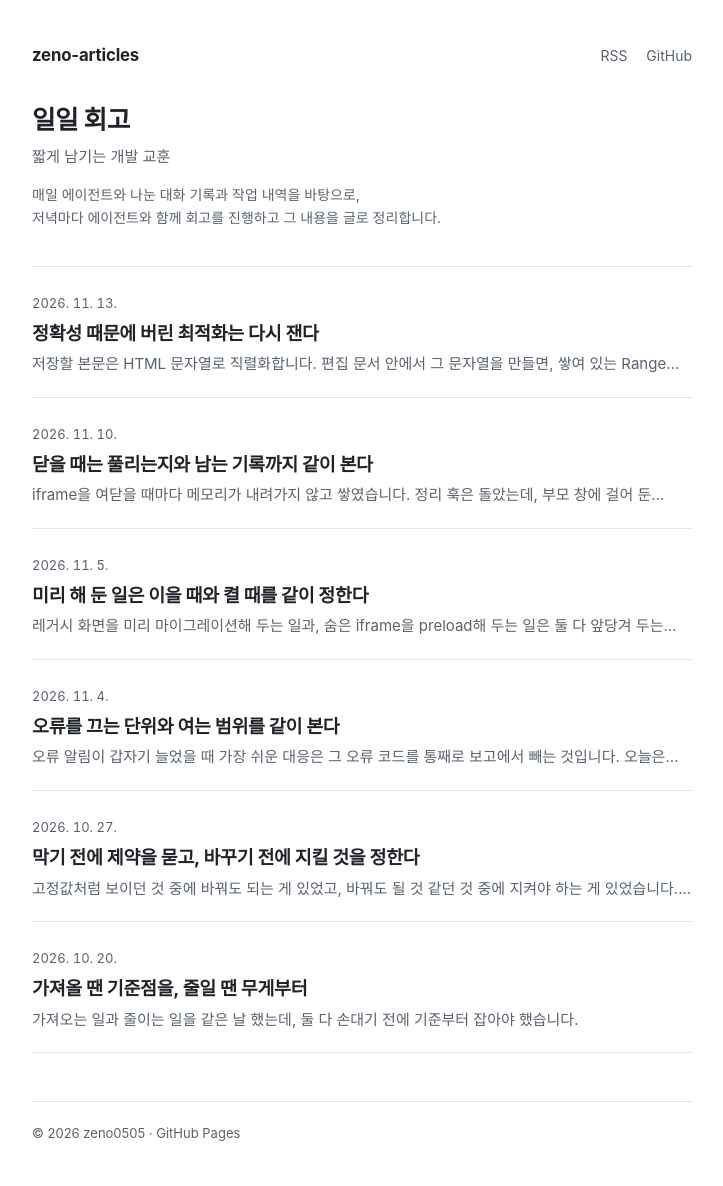
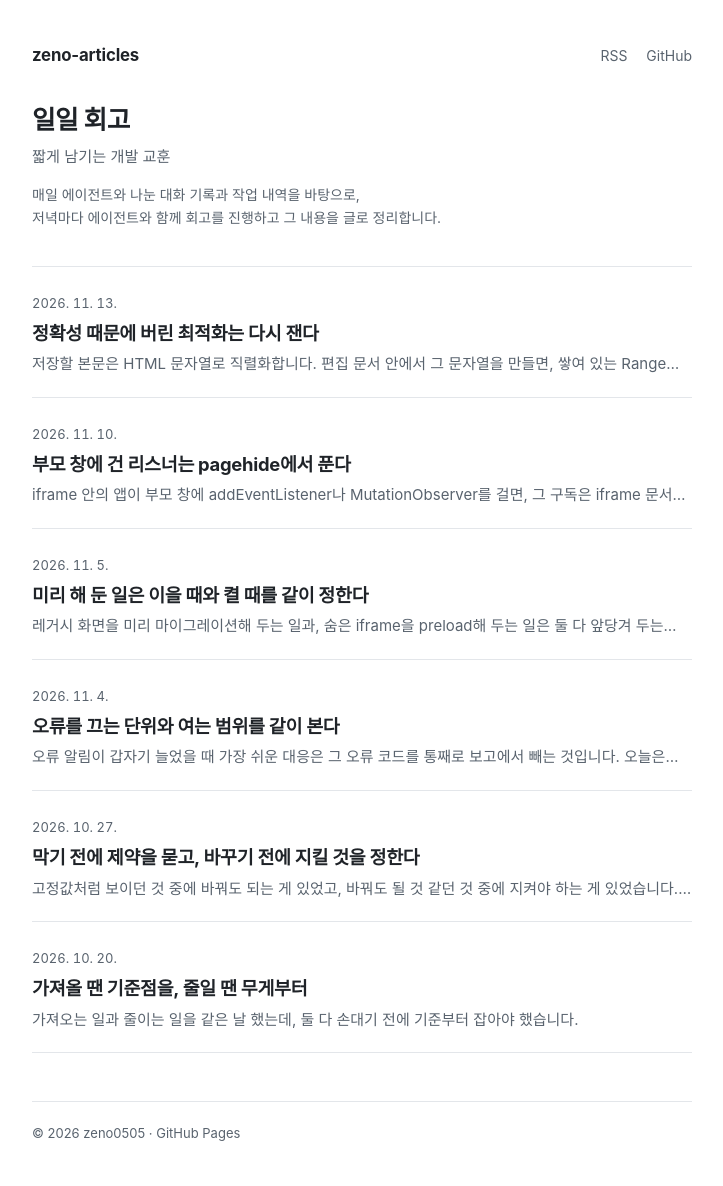
Before and after one commit to zeno0505/dev-articles, a Jekyll site: the page built from index.html, in a window 1280 px wide. Shown: the whole page, without its empty margins (278-1001 px from the left). Built offline with Jekyll 4.4.1, drawn with Linux system fonts in a browser that asks for light colours; some web fonts are replaced; part of the change alters nothing that is shown.

Commit message:
Rewrite 2026-11-10 post: release parent-window listeners on pagehide (#18)
Rewrite 2026-11-10 post: release parent-window listeners on pagehide

Keep the original date and slug. Deepen the single topic about iframe listeners on the parent window.

````diff
--- a/_posts/2026-11-10-close-with-record.md
+++ b/_posts/2026-11-10-close-with-record.md
@@ -1,23 +1,89 @@
 ---
-title: "닫을 때는 풀리는지와 남는 기록까지 같이 본다"
+title: "부모 창에 건 리스너는 pagehide에서 푼다"
 date: 2026-11-10
 categories: [일일 회고]
 ---
 
-iframe을 여닫을 때마다 메모리가 내려가지 않고 쌓였습니다. 정리 훅은 돌았는데, 부모 창에 걸어 둔 관측기는 그대로 남아 있었습니다. 같은 날 재현하지 못한 버그를 닫을 때와, AI에게 꼭 내야 할 제안을 맡길 때도 비슷한 빈칸이 보였습니다.
+iframe 안의 앱이 부모 창에 addEventListener나 MutationObserver를 걸면, 그 구독은 iframe 문서가 아니라 부모 창에 남습니다. 부모 쪽이 프레임 요소만 제거했을 때 Vue의 onUnmounted는 호출되지 않았고, 실행되지 않는 리스너와 그 리스너가 붙잡고 있는 값이 부모 창에 쌓였습니다. 그래서 정리 훅만 믿지 않고, 문서가 숨는 pagehide에서도 같은 정리를 하기로 했습니다.
 
-## iframe 관측기는 문서가 닫힐 때 같이 푼다
+## 프레임을 빼면 정리 훅은 안 돌고, 리스너는 남았습니다
 
-iframe 안의 앱이 부모 창에 관측기를 걸면, 프레임을 걷는 순간 정리 훅이 안 돌 수 있습니다. 그래서 걸어 둔 것은 문서가 닫히는 pagehide에서 같이 끊기로 했습니다. 성능을 보려고 넣은 계측이 오히려 누수가 되기도 해서, 계측을 넣을 때도 여닫기를 반복해 메모리가 평평한지 확인하기로 했습니다.
+같은 출처의 부모 문서가 iframe을 붙인 뒤, iframe 안의 Vue 3 앱이 마운트되면서 부모 창에 probe 이벤트 리스너와 MutationObserver, PerformanceObserver를 걸게 했습니다. 리스너 콜백은 8MB짜리 배열을 닫아 두었습니다. 부모 문서는 app.unmount()를 부르지 않고 iframe 요소만 제거합니다.
 
-![iframe 앱이 부모 창에 건 관측기를 정리 훅만으로 풀면 여닫을 때마다 메모리가 쌓이고, pagehide에서 같이 끊으면 여닫아도 메모리가 평평하다는 비교 그림](/dev-articles/assets/2026-11-10-close-with-record-01.png)
+```html
+<button type="button" id="close">닫기</button>
+<iframe id="child" src="app.html"></iframe>
+<script>
+document.getElementById('close').onclick = () => {
+  document.getElementById('child').remove()
+}
+</script>
+```
 
-## 재현 못 한 버그는 계측 빈칸을 메우고 닫는다
+```js
+import { createApp, onMounted, onUnmounted } from 'vue'
 
-원인을 못 찾은 채 이슈를 닫으면, 다음에 같은 일이 나도 남길 기록이 없습니다. 지금 계측이 그 순간을 못 본다는 뜻이라, 조용히 끝나는 경로와 화면이 굳은 채 새로고침되는 경로처럼 빈칸을 먼저 메웠습니다. 다시 생겼을 때 흔적이 남도록 해 두고 나서 배포 후 지켜보기로 넘겼습니다.
+function connect(parent) {
+  const payload = new Uint8Array(8 * 1024 * 1024)
+  const onProbe = () => { parent.hits = (parent.hits || 0) + 1 }
+  parent.addEventListener('probe', onProbe)
+  const observer = new MutationObserver(() => {})
+  observer.observe(parent.document.body, { childList: true, subtree: true })
+  return () => {
+    parent.removeEventListener('probe', onProbe)
+    observer.disconnect()
+  }
+}
 
-## 꼭 나와야 할 제안은 코드가 직접 만든다
+const app = createApp({
+  setup() {
+    let disconnect = () => {}
+    let cleaned = false
+    const cleanup = () => {
+      if (cleaned) return
+      cleaned = true
+      disconnect()
+    }
+    onMounted(() => { disconnect = connect(window.parent) })
+    onUnmounted(() => { cleanup() })
+    window.addEventListener('pagehide', () => { cleanup() })
+  }
+})
+app.mount('#app')
+```
 
-AI가 조건이 맞을 때 반드시 내야 하는 제안을 자꾸 빠뜨렸습니다. 프롬프트에 같은 지시를 더 쓰는 방식으로는 빈칸이 메워지지 않았습니다. 조건이 분명한 제안은 프롬프트에 맡기지 말고, 그 조건에서 코드가 직접 만들게 하는 편이 낫다고 봅니다.
+정리 훅에만 cleanup을 두고 Headless Chrome 157에서 iframe을 제거하자, 기록은 onMounted, pagehide, visibilitychange까지였고 onBeforeUnmount와 onUnmounted, unload는 없었습니다. pagehide의 persisted는 false였습니다. 부모 창에 probe를 다시 보내도 콜백은 이미 실행되지 않았지만, 개발자 도구로 세어 보면 probe 리스너는 그대로 남아 있었습니다. 부모 문서를 바꿔 보아도 MutationObserver 쪽 횟수는 늘지 않았습니다. 같은 여닫기를 12번 반복하면 부모 창에 리스너가 12개 남고, 힙은 0.6MB에서 102.6MB까지 올랐습니다.
 
-닫거나 맡길 때일수록, 그 자리에서 풀리고 남는 것부터 같이 보려고 합니다.
+같은 정리 함수를 pagehide에서도 부르면, 제거 직후 리스너는 0개였고 12번을 반복한 뒤에도 힙은 약 1MB에서 평평했습니다. 부모가 제거 전에 app.unmount()를 먼저 부르면 Vue 훅이 돌았고, 그때 정리해도 결과는 같았습니다. 이 수치는 실험실에서 잰 값이고, 제품 체감을 대체하지는 않습니다.
+
+## 정리 훅은 Vue가 내릴 때만 돌고, 프레임 제거는 문서 파괴에 가깝습니다
+
+Vue의 onUnmounted는 컴포넌트가 언마운트된 뒤에 수동으로 만든 타이머나 DOM 리스너를 지우라고 되어 있습니다. 그 훅은 Vue가 컴포넌트 트리를 내릴 때 호출됩니다. 부모 문서가 iframe 요소를 제거하는 경로는 Vue의 언마운트가 아닙니다.
+
+WHATWG HTML은 iframe의 제거 절차를 자식 탐색 가능 객체를 파괴하는 일로 적고, 이때 내용 문서는 unload되지 않고 파괴되며 unload 이벤트도 발생하지 않는다고 밝힙니다. 같은 Chrome에서는 같은 출처 iframe을 제거하는 순간에 pagehide와 visibilitychange는 동기적으로 발생했고, unload는 발생하지 않았습니다. 그래서 제거 경로의 정리는 실제로 호출된 문서 수명 이벤트에 두었습니다.
+
+## unload와 visibilitychange, 훅 하나만 두는 길은 버렸습니다
+
+unload에 정리를 두면, 이 Chrome에서는 iframe 제거 때 이벤트 자체가 없었습니다. 공식 문서도 unload를 쓰지 말라고 하고, 뒤로 가기 캐시와 맞지 않으며 브라우저가 기본으로 이 이벤트를 줄이는 쪽이라고 설명합니다.
+
+visibilitychange는 제거 순간에도 hidden으로 와서 정리가 됩니다. 다만 탭만 옮겨도 같은 이벤트가 왔습니다. iframe은 그대로 있는데 부모 창에 건 구독이 풀렸고, 다시 돌아와도 구독은 복구되지 않았습니다. 잠시 숨는 일과 문서가 사라지는 일을 같은 훅으로 다루기엔 범위가 넓었습니다.
+
+정리 훅만 두는 길은, 위에서 본 것처럼 부모 쪽이 요소만 제거할 때 호출되지 않습니다. 반대로 pagehide만 두면, iframe은 남겨 둔 채 Vue만 언마운트할 때 pagehide가 오지 않았습니다. 이때 리스너는 1개 남은 채로 probe에도 계속 응답했습니다. 부모 문서가 제거 전에 unmount를 반드시 부르게 하는 방법은, 부모를 우리가 통제할 때는 확실합니다. 다만 부모 쪽이 요소만 빼는 경우가 있어, 정리의 주된 위치는 iframe 문서의 수명에 두기로 했습니다.
+
+그래서 cleanup은 한 번만 실행되게 가드를 두고, onUnmounted와 pagehide에 같이 걸었습니다. Vue가 정상적으로 내릴 때와, 프레임이 통째로 빠질 때를 한 함수로 맞춥니다.
+
+pagehide도 항상 온다고 보기는 어렵습니다. 모바일에서 다른 앱으로 나갔다가 브라우저를 종료하면 이 이벤트가 오지 않을 수 있고, 명세는 iframe 제거를 언로드가 아니라 파괴로 적습니다. 지금 확인한 것은 이 Chrome에서 같은 출처 iframe을 제거할 때 pagehide가 호출된다는 점입니다. 그 한계를 전제로, 문서가 숨는 신호와 프레임워크 훅을 같이 두는 쪽을 택했습니다.
+
+## 콜백이 안 울리는지만 보면 누수를 놓칩니다
+
+확인은 두 갈래로 나눕니다. 먼저 부모 창에서 같은 이벤트를 다시 보내 콜백이 실행되는지를 봅니다. 다만 이미 파괴된 문서에서 온 리스너는 실행되지 않으면서도 부모 창에 남아 있을 수 있어, 개발자 도구의 getEventListeners로 남은 개수를 같이 셉니다. 그리고 프레임을 여러 번 여닫은 뒤, 가비지 컬렉션을 유도하고 힙이 평평한지 봅니다. 열리는 동안 붙잡은 큰 값이 있다면, 정리되지 않았을 때 힙이 그 크기만큼 쌓이는지가 더 분명합니다.
+
+iframe을 남겨 둔 채 app.unmount()만 호출하는 경로도 같이 봅니다. 이때는 onUnmounted가 돌고 pagehide는 오지 않아야 하며, 그 경로에서도 리스너 개수가 0이 되어야 합니다.
+
+## 남은 구독은 실행되지 않아도, 부모 창의 무게가 됩니다
+
+예전에 성능을 보려고 부모 창에 관측기를 걸었다가, 프레임을 여닫을수록 메모리가 내려가지 않는 상황을 봤습니다. 이번에는 그 상황을 일반 예시로 다시 재어 보니, 문제는 콜백이 계속 울리는 쪽이 아니었습니다. 실행되지 않는 리스너가 부모 창에 남고, 그 리스너가 닫아 둔 값이 힙을 밀어 올렸습니다. 정리 훅만으로는 이 경로를 덮을 수 없고, pagehide에 같은 정리를 두자 리스너 개수와 힙이 같이 가라앉았습니다. 앞선 글에서 숨은 iframe을 미리 불러올지 나눈 것은 켤 조건의 이야기였고, 이번에는 그 프레임을 걷을 때 부모 창에 남은 구독을 푸는 쪽에 가깝습니다.
+
+같은 날 재현하지 못한 버그의 계측 빈칸을 메우는 일과, 조건이 분명한 제안을 코드가 직접 만들게 하는 일은 이 글에서 다루지 않습니다.
+
+부모 창에 건 구독은, 프레임워크 훅과 문서가 숨는 이벤트를 같이 두고 풀려고 합니다.
````
